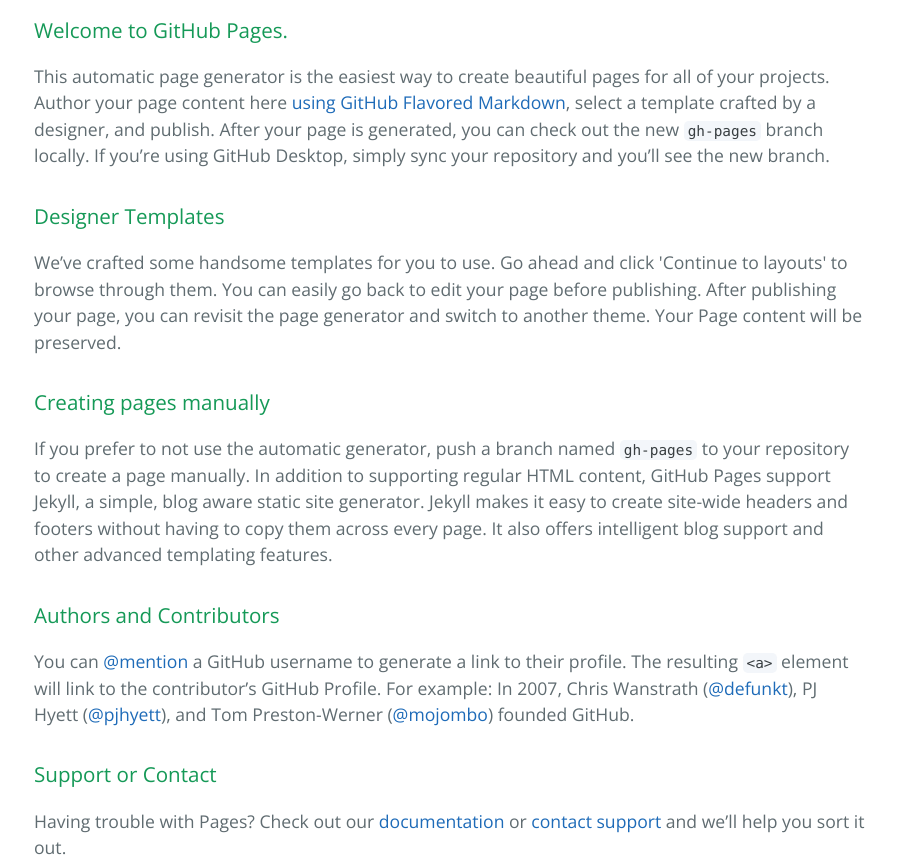
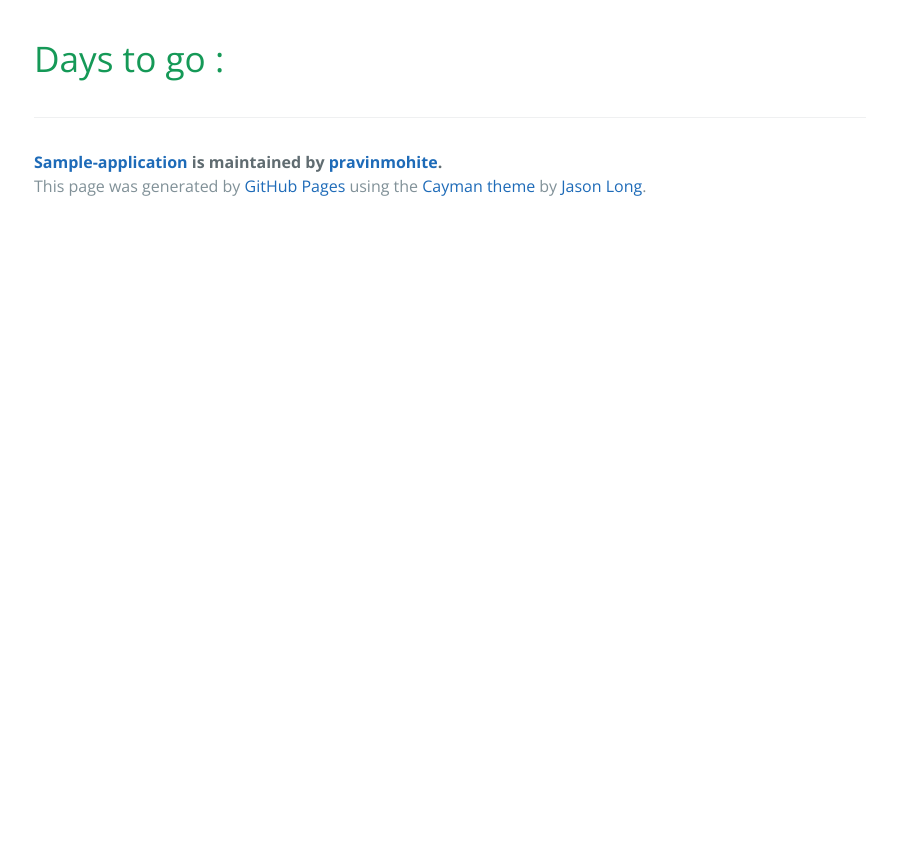
Before and after one commit to pravinmohite/sample-application, a plain HTML site: page index.html in a window 1280 px wide. Shown: the part 400-1264 px from the top of the page, without its empty margins (190-1087 px from the left). After the commit the page ends 800 px from the top, so only its background shows below. Drawn offline with nearby package versions, Linux system fonts and the light colour scheme.

Commit message:
Create gh-pages branch via GitHub

```diff
--- a/index.html
+++ b/index.html
@@ -19,30 +19,19 @@
     </section>
 
     <section class="main-content">
-      <h3>
-<a id="welcome-to-github-pages" class="anchor" href="#welcome-to-github-pages" aria-hidden="true"><span class="octicon octicon-link"></span></a>Welcome to GitHub Pages.</h3>
 
-<p>This automatic page generator is the easiest way to create beautiful pages for all of your projects. Author your page content here <a href="https://guides.github.com/features/mastering-markdown/">using GitHub Flavored Markdown</a>, select a template crafted by a designer, and publish. After your page is generated, you can check out the new <code>gh-pages</code> branch locally. If you’re using GitHub Desktop, simply sync your repository and you’ll see the new branch.</p>
 
-<h3>
-<a id="designer-templates" class="anchor" href="#designer-templates" aria-hidden="true"><span class="octicon octicon-link"></span></a>Designer Templates</h3>
+<p></p>
 
-<p>We’ve crafted some handsome templates for you to use. Go ahead and click 'Continue to layouts' to browse through them. You can easily go back to edit your page before publishing. After publishing your page, you can revisit the page generator and switch to another theme. Your Page content will be preserved.</p>
+<div>
+<h1>
+<a id="days-to-go-" class="anchor" href="#days-to-go-" aria-hidden="true"><span class="octicon octicon-link"></span></a>Days to go :</h1>
+  <h1 id="daysToGo"></h1>
+</div>
 
-<h3>
-<a id="creating-pages-manually" class="anchor" href="#creating-pages-manually" aria-hidden="true"><span class="octicon octicon-link"></span></a>Creating pages manually</h3>
+<p></p>
 
-<p>If you prefer to not use the automatic generator, push a branch named <code>gh-pages</code> to your repository to create a page manually. In addition to supporting regular HTML content, GitHub Pages support Jekyll, a simple, blog aware static site generator. Jekyll makes it easy to create site-wide headers and footers without having to copy them across every page. It also offers intelligent blog support and other advanced templating features.</p>
 
-<h3>
-<a id="authors-and-contributors" class="anchor" href="#authors-and-contributors" aria-hidden="true"><span class="octicon octicon-link"></span></a>Authors and Contributors</h3>
-
-<p>You can <a href="https://github.com/blog/821" class="user-mention">@mention</a> a GitHub username to generate a link to their profile. The resulting <code>&lt;a&gt;</code> element will link to the contributor’s GitHub Profile. For example: In 2007, Chris Wanstrath (<a href="https://github.com/defunkt" class="user-mention">@defunkt</a>), PJ Hyett (<a href="https://github.com/pjhyett" class="user-mention">@pjhyett</a>), and Tom Preston-Werner (<a href="https://github.com/mojombo" class="user-mention">@mojombo</a>) founded GitHub.</p>
-
-<h3>
-<a id="support-or-contact" class="anchor" href="#support-or-contact" aria-hidden="true"><span class="octicon octicon-link"></span></a>Support or Contact</h3>
-
-<p>Having trouble with Pages? Check out our <a href="https://help.github.com/pages">documentation</a> or <a href="https://github.com/contact">contact support</a> and we’ll help you sort it out.</p>
 
       <footer class="site-footer">
         <span class="site-footer-owner"><a href="https://github.com/pravinmohite/sample-application">Sample-application</a> is maintained by <a href="https://github.com/pravinmohite">pravinmohite</a>.</span>
```
Also changed, not shown: params.json (+1 -1 lines).
